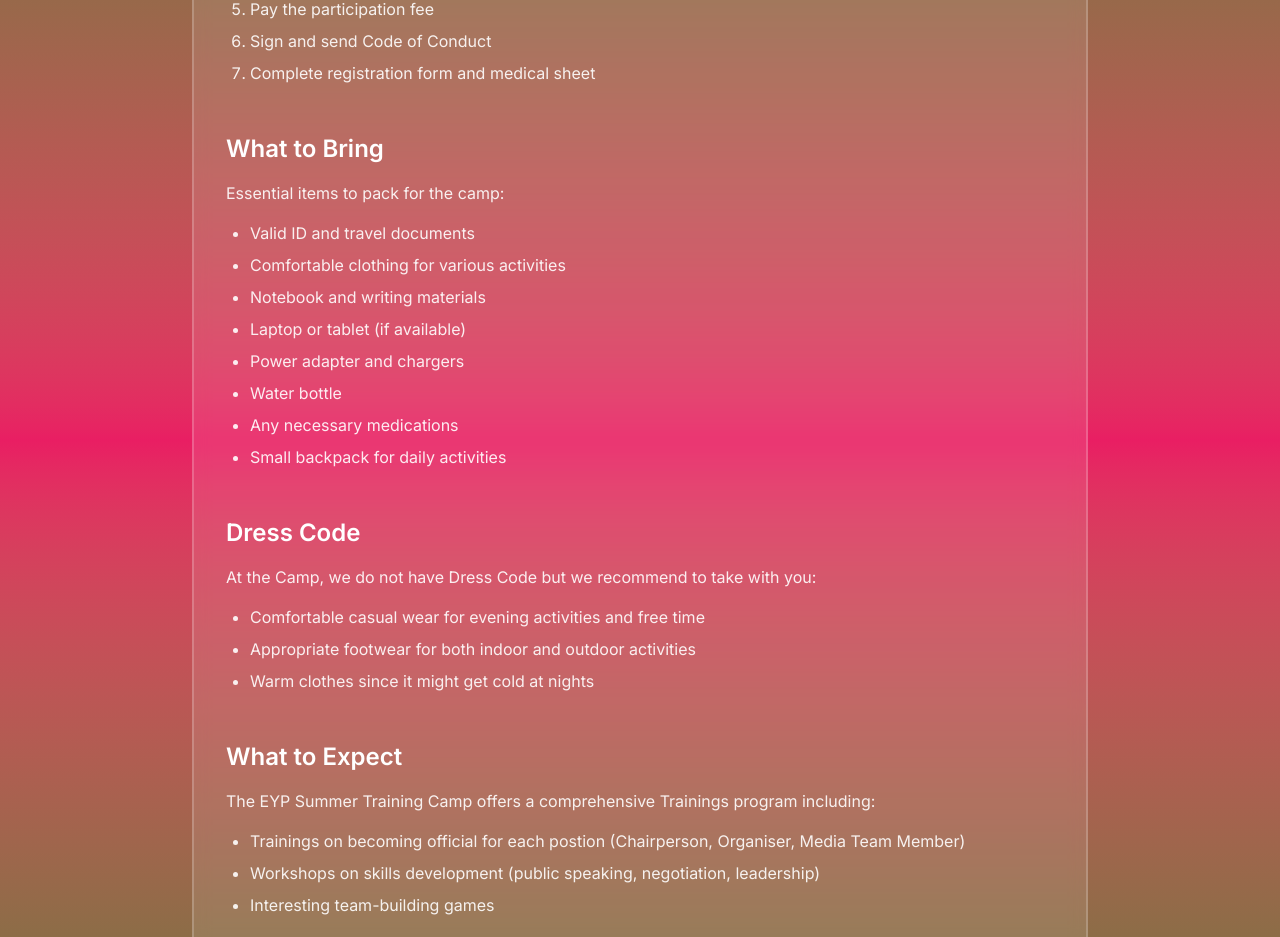
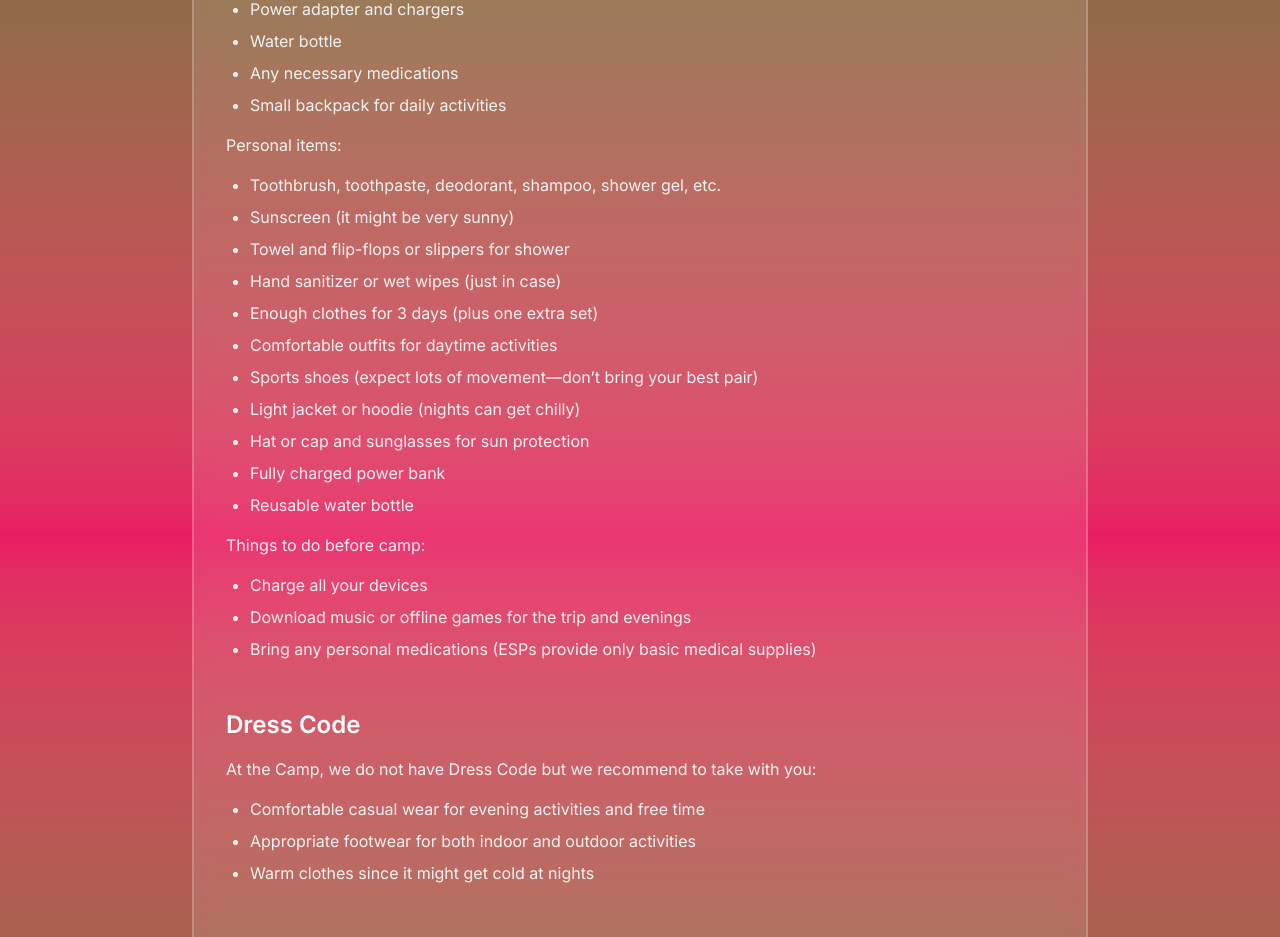
Before and after one commit to Ph4ntomByte/Summer_Training_Camp, a Next.js app: page /faq in a window 1280 px wide. Shown: the part 437-1374 px from the top of the page. Built offline with nearby package versions, Linux system fonts and the light colour scheme.

Commit message:
feat(faq): update the FAQ

```diff
--- a/src/app/faq/page.tsx
+++ b/src/app/faq/page.tsx
@@ -1,5 +1,5 @@
 import React from 'react';
-import Link from 'next/link'
+// import Link from 'next/link'
 
 export default function FAQPage() {
   return (
@@ -10,7 +10,7 @@ export default function FAQPage() {
             <h1 className="text-4xl font-bold mb-8 text-white text-center">Frequently Asked Questions</h1>
 
             {/* Application Process Section */}
-            <section className="mb-12">
+            {/* <section className="mb-12">
               <h2 className="text-2xl font-semibold mb-4 text-white">How to Apply</h2>
               <div className="space-y-4 text-white/90">
                 <p>The application process for the EYP Summer Training Camp consists of the following steps:</p>
@@ -31,8 +31,9 @@ export default function FAQPage() {
                   <li>Complete registration form and medical sheet</li>
                 </ol>
               </div>
-            </section>
+            </section> */}
 
+            {/* What to Bring Section */}
             {/* What to Bring Section */}
             <section className="mb-12">
               <h2 className="text-2xl font-semibold mb-4 text-white">What to Bring</h2>
@@ -47,6 +48,28 @@ export default function FAQPage() {
                   <li>Water bottle</li>
                   <li>Any necessary medications</li>
                   <li>Small backpack for daily activities</li>
+                </ul>
+
+                <p>Personal items:</p>
+                <ul className="list-disc pl-6 space-y-2">
+                  <li>Toothbrush, toothpaste, deodorant, shampoo, shower gel, etc.</li>
+                  <li>Sunscreen (it might be very sunny)</li>
+                  <li>Towel and flip-flops or slippers for shower</li>
+                  <li>Hand sanitizer or wet wipes (just in case)</li>
+                  <li>Enough clothes for 3 days (plus one extra set)</li>
+                  <li>Comfortable outfits for daytime activities</li>
+                  <li>Sports shoes (expect lots of movement—don’t bring your best pair)</li>
+                  <li>Light jacket or hoodie (nights can get chilly)</li>
+                  <li>Hat or cap and sunglasses for sun protection</li>
+                  <li>Fully charged power bank</li>
+                  <li>Reusable water bottle</li>
+                </ul>
+
+                <p>Things to do before camp:</p>
+                <ul className="list-disc pl-6 space-y-2">
+                  <li>Charge all your devices</li>
+                  <li>Download music or offline games for the trip and evenings</li>
+                  <li>Bring any personal medications (ESPs provide only basic medical supplies)</li>
                 </ul>
               </div>
             </section>
--- a/src/app/program/page.tsx
+++ b/src/app/program/page.tsx
@@ -27,7 +27,7 @@ export const scheduleData = [
     date: 'July 12, 2025 (GMT+4)',
     activities: [
       { time: '09:30–10:30', title: 'Trainees Arrive', location: 'Campus Entrance' },
-      { time: '10:30–12:30', title: 'Trip to Gobuland', location: 'Coach Departure Point' },
+      { time: '10:30–12:30', title: 'Trip to Gobuland', location: 'Departure Point' },
       { time: '12:30–14:00', title: 'General Teambuilding + Opening Ceremony', location: 'Gobuland' },
       { time: '14:00–15:00', title: 'Lunch Break', location: 'Restaurant' },
       { time: '15:00–17:00', title: 'Training I', location: 'Gobuland' },
@@ -115,7 +115,6 @@ export default function ProgramPage() {
                     <div className="flex flex-col md:flex-row md:items-center md:justify-between">
                       <div>
                         <h4 className="text-xl font-semibold text-white">{activity.title}</h4>
-                        <p className="text-white/80 mt-1">{activity.description}</p>
                         <p className="text-white/60 text-sm">{activity.location}</p>
                       </div>
                       <div className="mt-4 md:mt-0 md:text-right">
@@ -131,7 +130,7 @@ export default function ProgramPage() {
       </section>
 
       {/* Workshops Section */}
-      <section className="py-16">
+      {/* <section className="py-16">
         <div className="container mx-auto px-4">
           <div className="max-w-4xl mx-auto">
             <h2 className="text-3xl font-bold mb-12 text-center text-white">Featured Workshops</h2>
@@ -164,7 +163,7 @@ export default function ProgramPage() {
             </div>
           </div>
         </div>
-      </section>
+      </section> */}
     </main >
   );
 }
```
